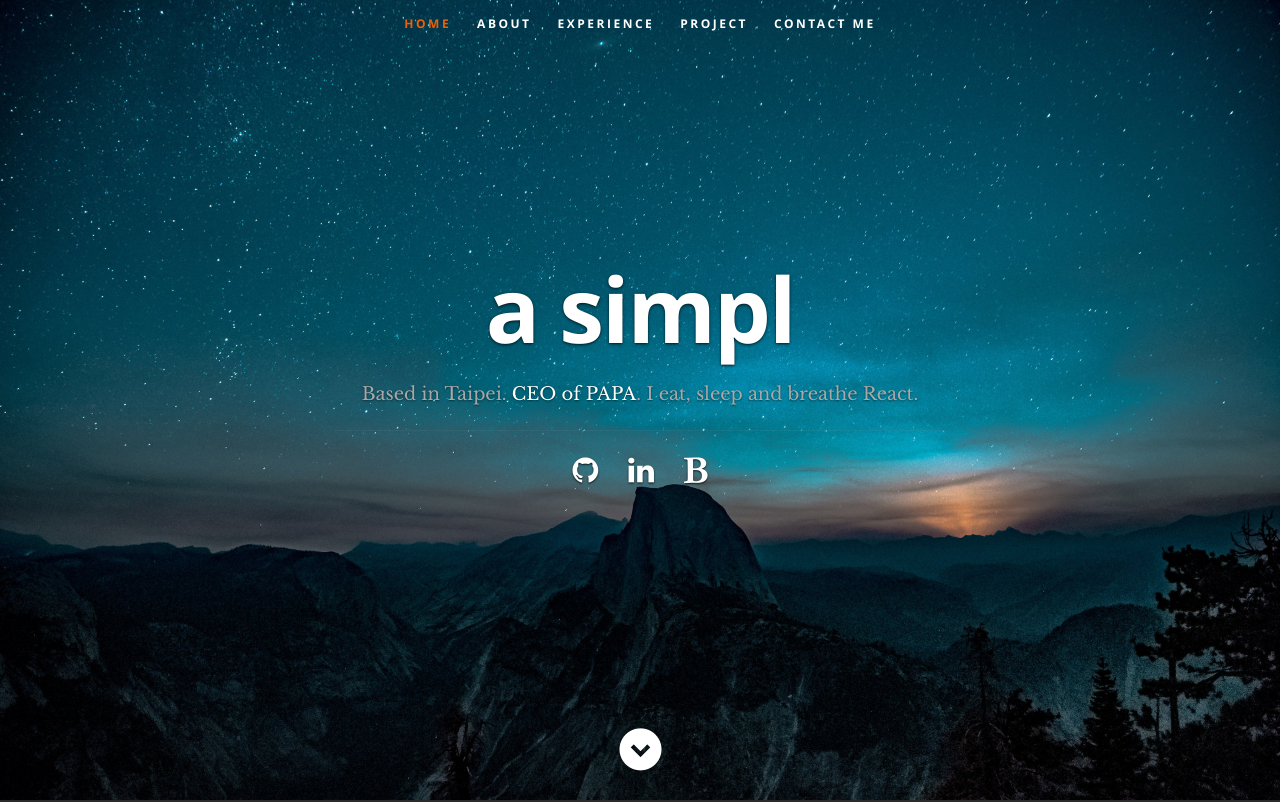
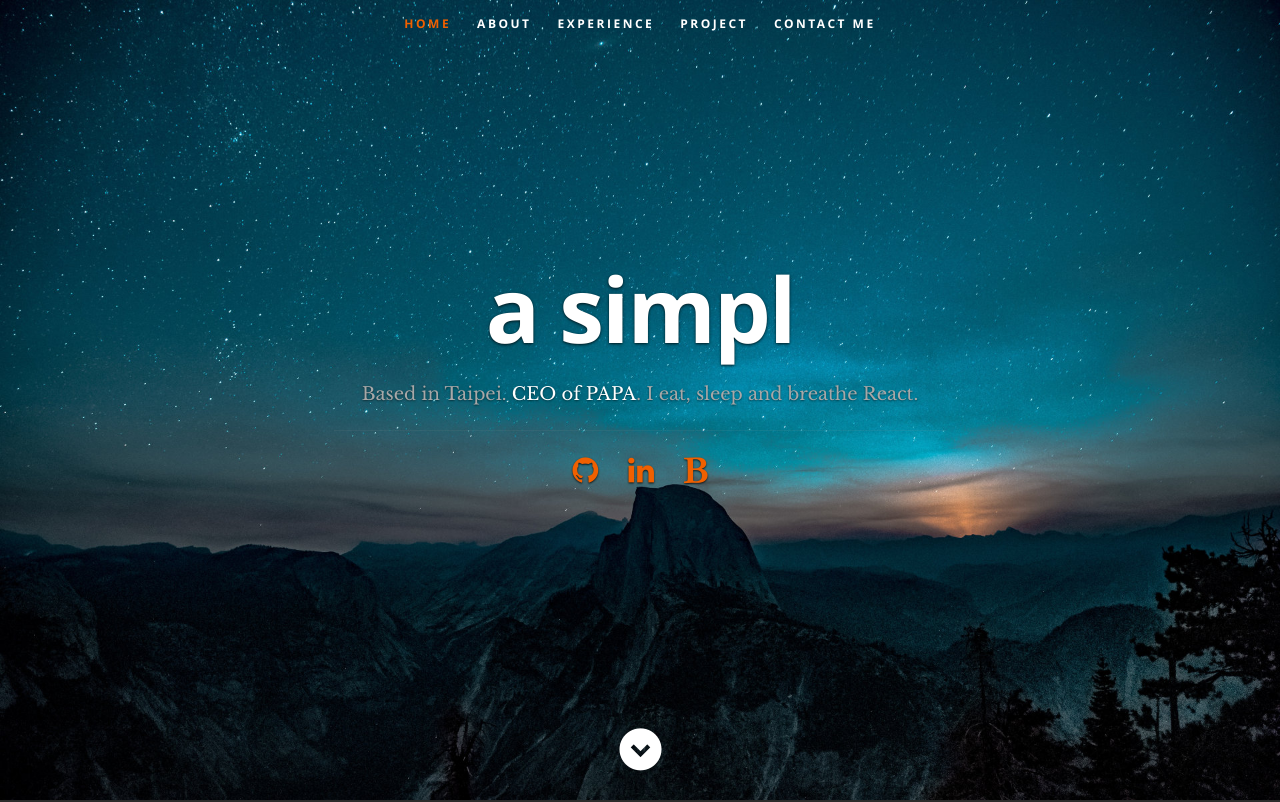
Before and after one commit to chenxuanzzy/CyndiPortfolio, a React (Create React App) app: page / in a window 1280 px wide. Shown: the top 802 px of the page. Built offline with nearby package versions, Linux system fonts and the light colour scheme.

Commit message:
change icon color

```diff
--- a/public/css/layout.css
+++ b/public/css/layout.css
@@ -99,10 +99,10 @@ header .social li {
   padding: 0;
 }
 header .social li a {
-  color: #fff;
+  color: #f06000;
 }
 header .social li a:hover {
-  color: #11abb0;
+  color: #ffffff;
 }
 
 /* scrolldown link */
@@ -296,6 +296,14 @@ ul#nav li.current a {
 }
 #experience .main-col {
   padding-right: 10%;
+}
+.work-area {
+  /* display: flex;
+  width: 80%;
+  margin-right: 30%; */
+}
+.work-logo {
+  /* margin-left: 100px; */
 }
 
 .education,
```
